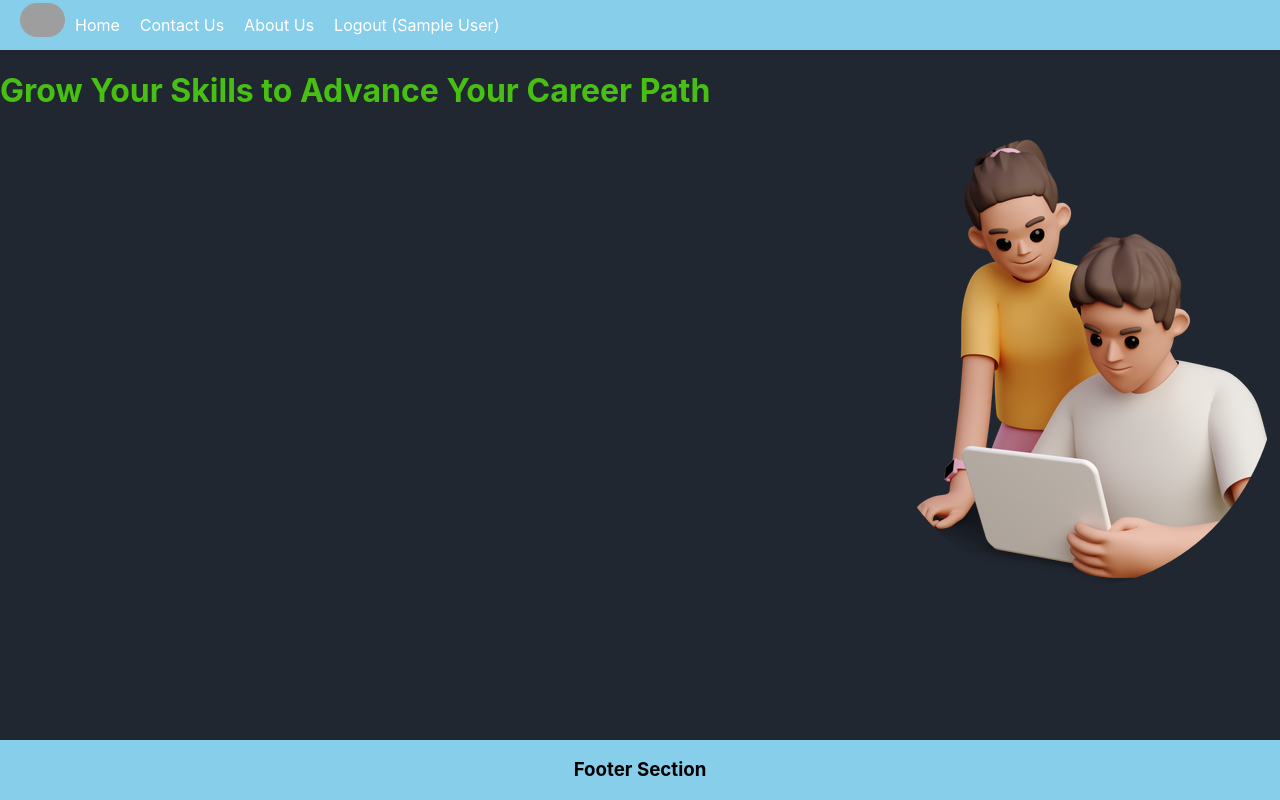
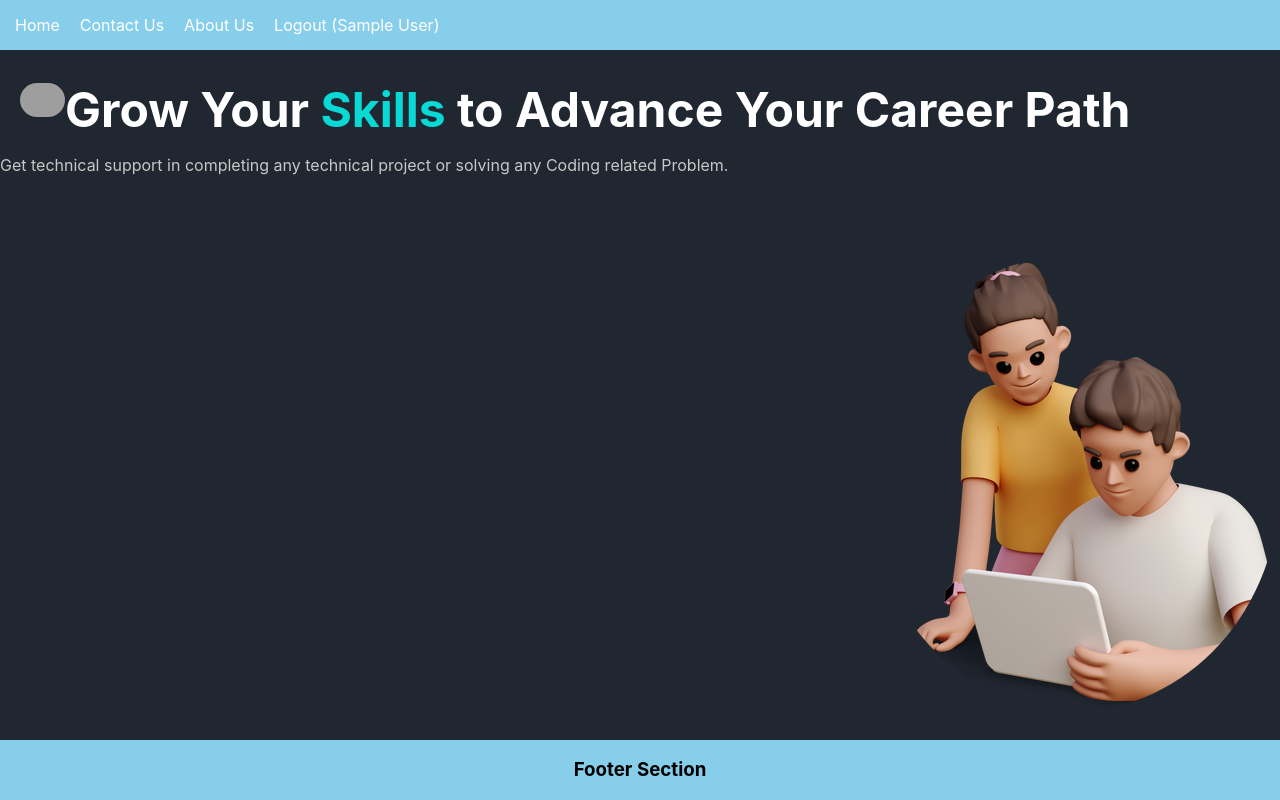
Before and after one commit to satyamsingh-stack/letsee, a React (Create React App) app in the folder front-end/: page / in a window 1280 px wide. Built offline with nearby package versions, Linux system fonts and the light colour scheme; sample sign-in values are in the browser's storage; grey boxes are pictures that could not be loaded.

Commit message:
front_end update

```diff
--- a/front-end/src/App.css
+++ b/front-end/src/App.css
@@ -10,9 +10,16 @@
 }
 
 .Nav-ul {
+	position: fixed;
+	width: 100%;
+	top: 0%;
   padding: 5px;
   background-color: skyblue;
   margin: 0;
+}
+
+.nav-right{
+	text-align: right;
 }
 
 .footer {
@@ -21,10 +28,6 @@
   text-align: center;
   width: 100%;
   background-color: skyblue;
-}
-
-.nav-right{
-	text-align: right;
 }
 
 .logo{
@@ -240,7 +243,7 @@ ul.team-icon li a.github{
 
 .contact_container, .register {
 	width: 100%;
-	height: 100vh;
+	height: 80vh;
 	background: hsl(216, 19%, 16%);
 	display:flex;
 	align-items:center;
--- a/front-end/src/component/Login.js
+++ b/front-end/src/component/Login.js
@@ -11,7 +11,6 @@ const Login = () =>{
             nevigate('/')
     })
     const handleLogin= async ()=>{
-        console.log(email,password);
         let result = await fetch('http://localhost:5000/login',{
             method:'post',
             body: JSON.stringify({email,password}),
@@ -20,7 +19,6 @@ const Login = () =>{
             }
         });
         result = await result.json();
-        console.log(result);
         if(result.name){
             localStorage.setItem("user",JSON.stringify(result));
             nevigate('/');
--- a/front-end/src/component/home/home.css
+++ b/front-end/src/component/home/home.css
@@ -7,15 +7,96 @@ body {
     /* This removes default padding for the body */
 }
 
-.image-area {
+/* width */
+::-webkit-scrollbar {
+    width: 0.625rem;
+    background-color: lightblue;
+    outline: 1px solid slategrey;
+  }
+
+  /* Track */
+  ::-webkit-scrollbar-track {
+    background: lightblue;
+  }
+
+  /* Handle */
+  ::-webkit-scrollbar-thumb {
+    background: blue;
+  }
+
+/* .banner area */
+
+#banner {
+    margin: 0 auto;
+  }
+
+  .banner {
+    height: 80vh;
+    align-items: center;
+    z-index: 588;
+  }
+  .banner .text-area {
+    margin-top: 5rem;
+    grid-column: span 2;
+    z-index: 500;
+  }
+  .banner .text-area .text-part h1 {
+    font-size: 3rem;
+    color: hsl(0, 0%, 100%);
+    margin-bottom: 1rem;
+  }
+  .banner .text-area .text-part h1 span {
+    color: hsl(179, 93%, 44%);
+  }
+  .banner .text-area .text-part p {
+    color: hsl(0, 0%, 78%);
+    margin-bottom: 1rem;
+  }
+
+  .banner .image-area {
+    margin-top: 5rem;
+    grid-column: span 2;
+    position: relative;
+  }
+  .banner .image-area img {
+    z-index: 400;
+    transform: scaleX(-1);
     float: right;
-    /* Fix the image to the right */
-    transform: rotateY(180deg);
-    /* Rotate the image 180 degrees (left to right) */
-}
+  }
+  .banner .image-area .circle {
+    position: absolute;
+    top: -0.9375rem;
+    left: 3.75rem;
+    width: 10rem;
+    aspect-ratio: 1/1;
+    background-color: transparent;
+    border-radius: 500rem;
+    z-index: -1;
+    border: none;
+  }
 
-.text-part h1,
-.text-part span {
-    color: rgba(79, 219, 14, 0.856);
-    /* Set the text color to red */
-}
+  @media (max-width: 63.9375em) {
+    .banner {
+      padding: 1rem 2.5rem;
+      height: 60vh;
+    }
+  }
+  @media (max-width: 70.625rem) {
+    .banner {
+      padding: 1rem 3.75rem;
+    }
+  }
+  @media (max-width: 50.625em) {
+    .banner {
+      margin-top: 2.5rem;
+      padding: 1rem 1.25rem;
+      height: auto;
+      row-gap: 2rem;
+    }
+    .banner .text-area {
+      grid-column: span 4;
+    }
+    .banner .image-area {
+      grid-column: span 4;
+    }
+  }
--- a/front-end/src/component/home/home.js
+++ b/front-end/src/component/home/home.js
@@ -1,5 +1,5 @@
 import React from 'react'
-import img3  from "./images/causal.png"
+import img3 from "./images/causal.png"
 import './home.css';
 
 const Home = () => {
@@ -8,12 +8,13 @@ const Home = () => {
             <div class="text-area">
                 <div class="text-part">
                     <h1>Grow Your <span>Skills</span> to Advance Your Career Path</h1>
+                    <p>Get technical support in completing any technical project or solving any Coding related Problem.</p>
                 </div>
             </div>
             <div class="image-area">
                 <img src={img3} alt="pic" />
+                <div class="circle"></div>
             </div>
-
         </div>
     )
 }
```
Also changed, not shown: 1 other file (tests, documents, lock files or other folders).
